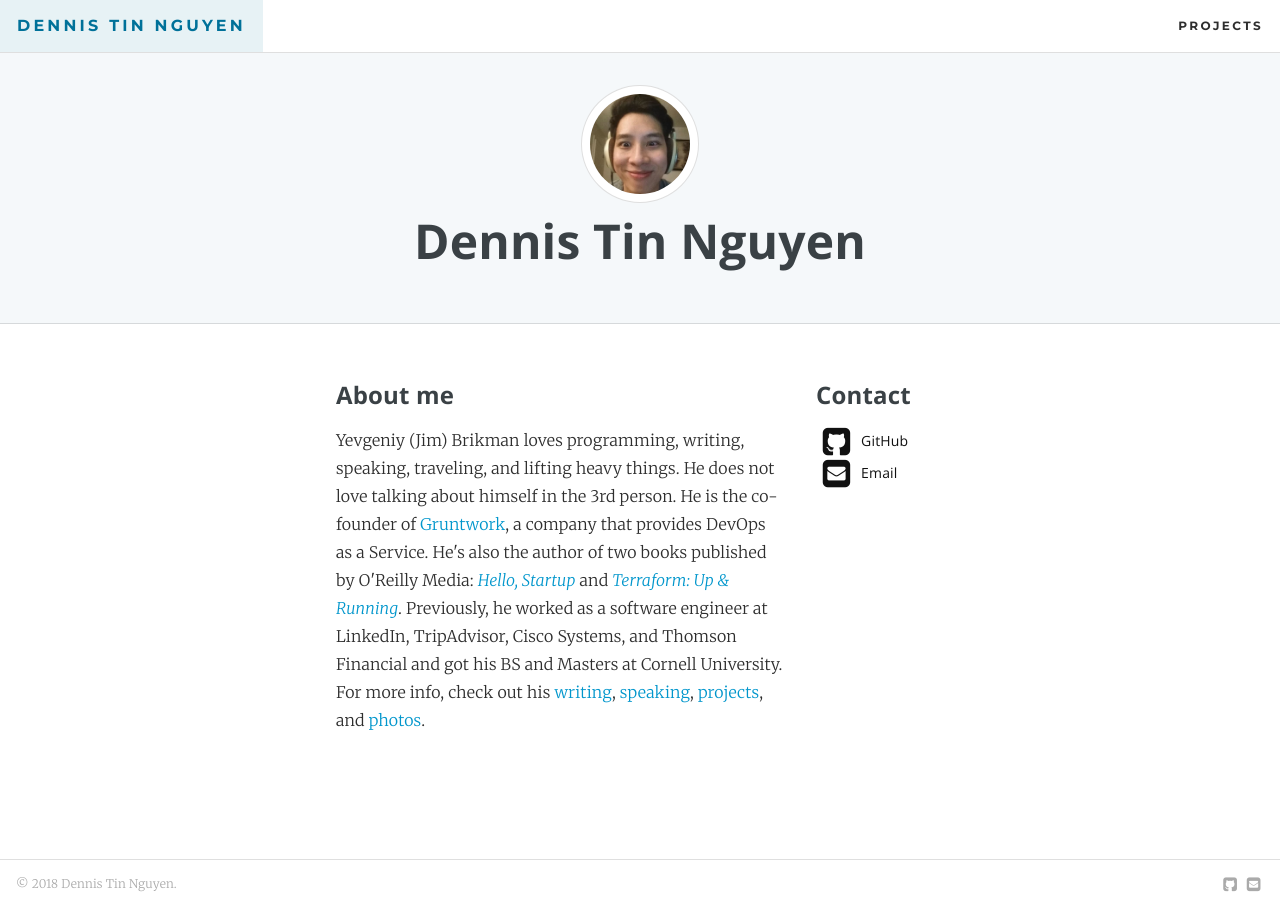
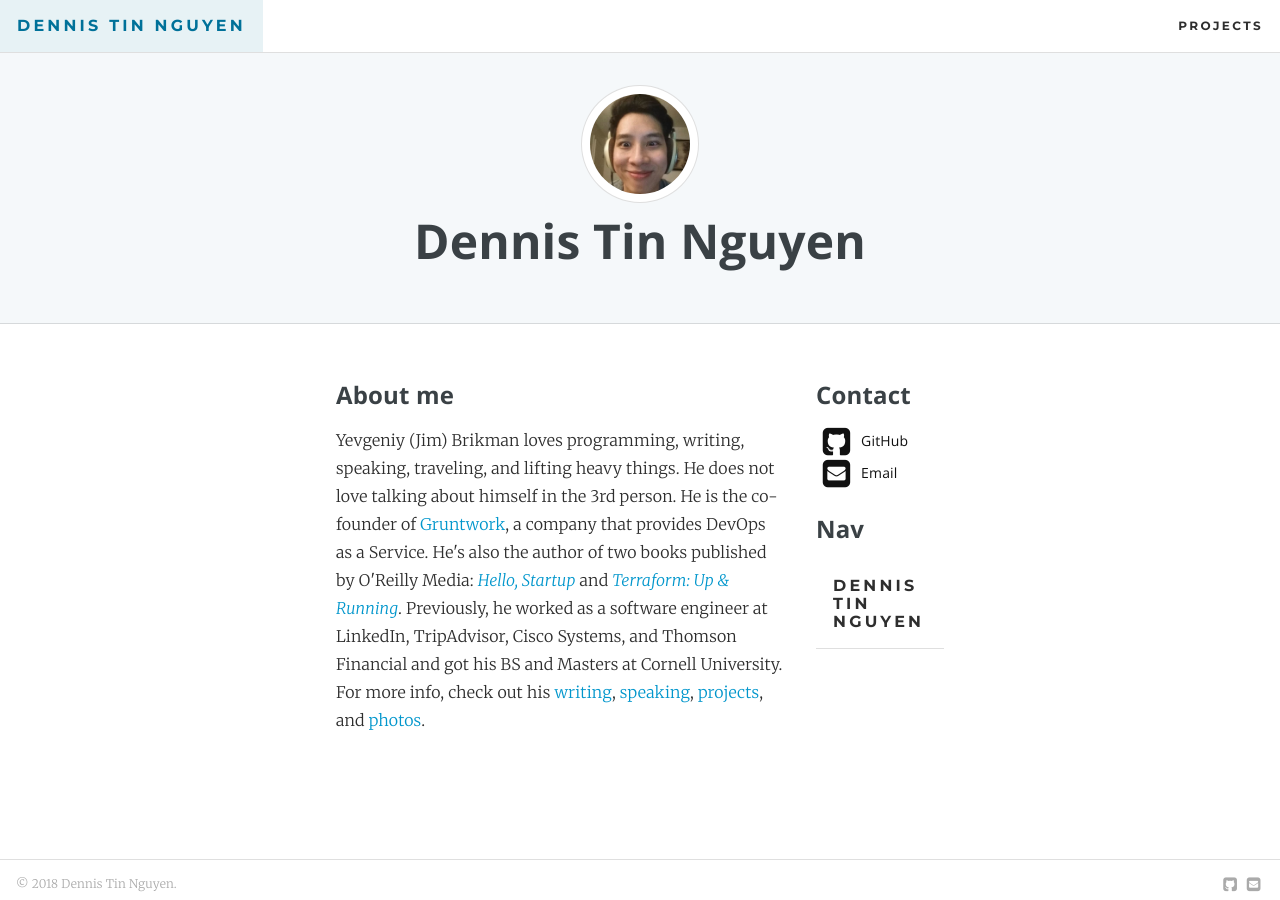
Before and after one commit to dn00/dn00.github.io, a Jekyll site: the page built from index.html, in a window 1280 px wide. Built offline with Jekyll 4.4.1, drawn with Linux system fonts in a browser that asks for light colours.

Commit message:
nav test

```diff
--- a/_includes/about.html
+++ b/_includes/about.html
@@ -20,5 +20,7 @@
   <div class="col sm-col-3 px2">
     <h3 class="mb2">Contact</h3>
     {% include contact.html %}
+    <h3 class="mb2">Nav</h3>
+    {% include nav.html %}
   </div>
 </div>
```
